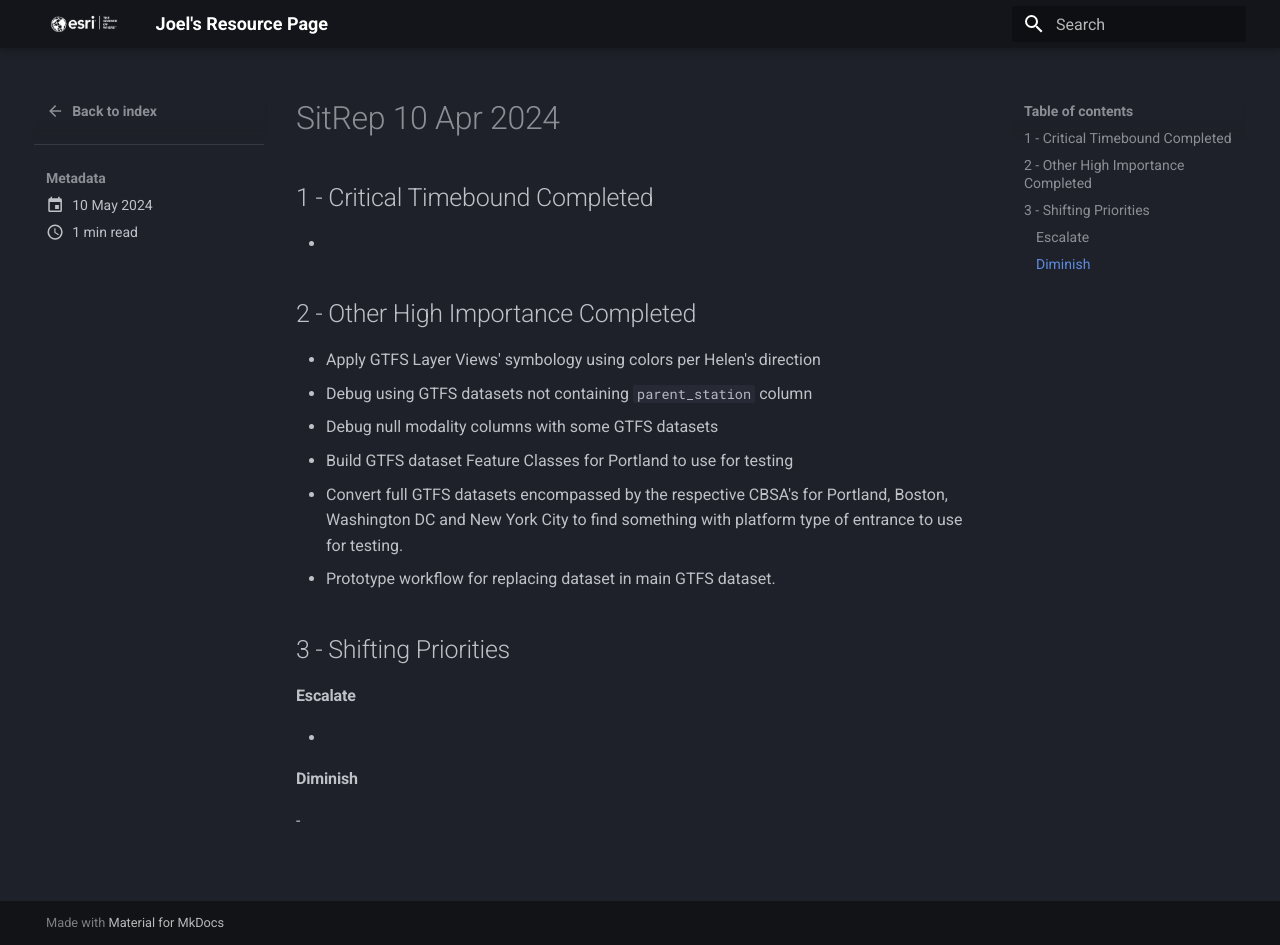
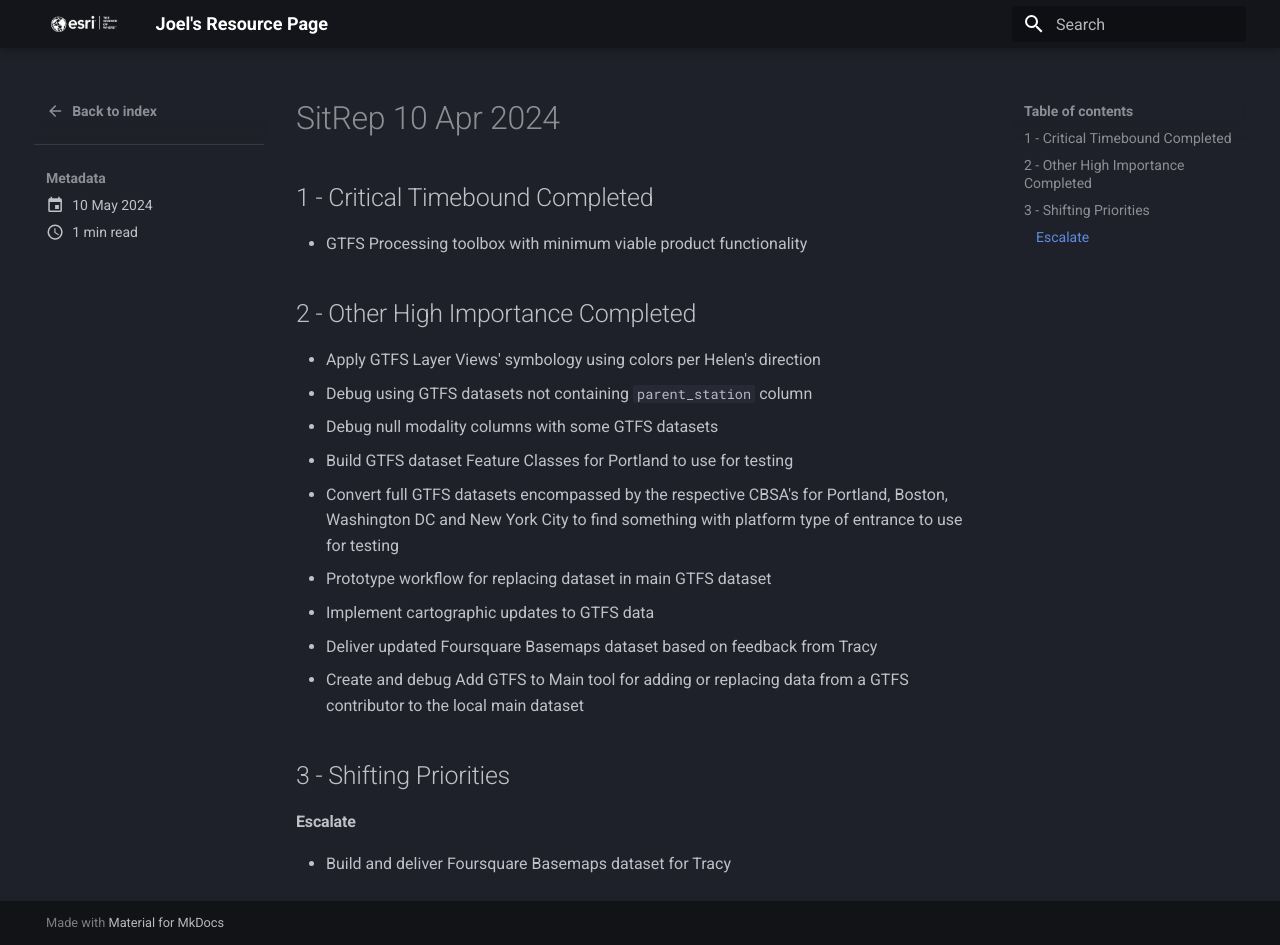
Before and after one commit to knu2xs/esri-resource-page, an MkDocs documentation site: the page built from docs/sitreps/posts/sitrep_20240510.md, in a window 1280 px wide and 945 px high. Built offline with MkDocs 1.6.1 and Material for MkDocs 9.7.7, drawn with Linux system fonts in a browser that asks for light colours.

Commit message:
update sitreps

```diff
--- a/docs/sitreps/posts/sitrep_20240510.md
+++ b/docs/sitreps/posts/sitrep_20240510.md
@@ -6,7 +6,7 @@ date: 2024-05-10
 
 ## 1 - Critical Timebound Completed
 
--
+- GTFS Processing toolbox with minimum viable product functionality
 
 ## 2 - Other High Importance Completed
 
@@ -14,15 +14,14 @@ date: 2024-05-10
 - Debug using GTFS datasets not containing ``parent_station`` column
 - Debug null modality columns with some GTFS datasets
 - Build GTFS dataset Feature Classes for Portland to use for testing
-- Convert full GTFS datasets encompassed by the respective CBSA's for Portland, Boston, Washington DC and New York City to find something with platform type of entrance to use for testing.
-- Prototype workflow for replacing dataset in main GTFS dataset.
+- Convert full GTFS datasets encompassed by the respective CBSA's for Portland, Boston, Washington DC and New York City to find something with platform type of entrance to use for testing
+- Prototype workflow for replacing dataset in main GTFS dataset
+- Implement cartographic updates to GTFS data
+- Deliver updated Foursquare Basemaps dataset based on feedback from Tracy
+- Create and debug Add GTFS to Main tool for adding or replacing data from a GTFS contributor to the local main dataset
 
 ## 3 - Shifting Priorities
 
 #### Escalate
 
--
-
-#### Diminish
-
--
+- Build and deliver Foursquare Basemaps dataset for Tracy
```
